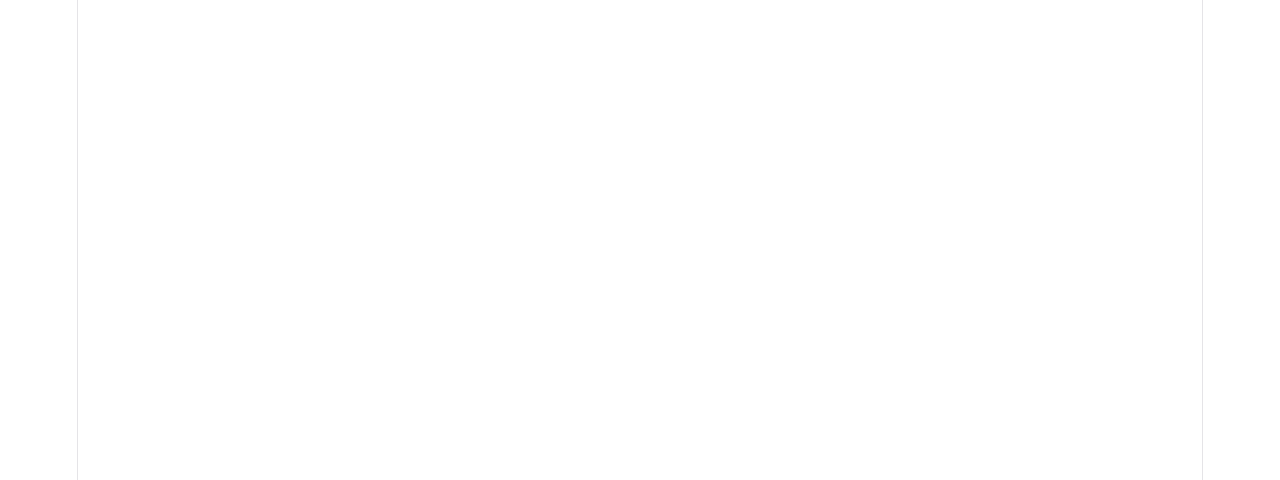
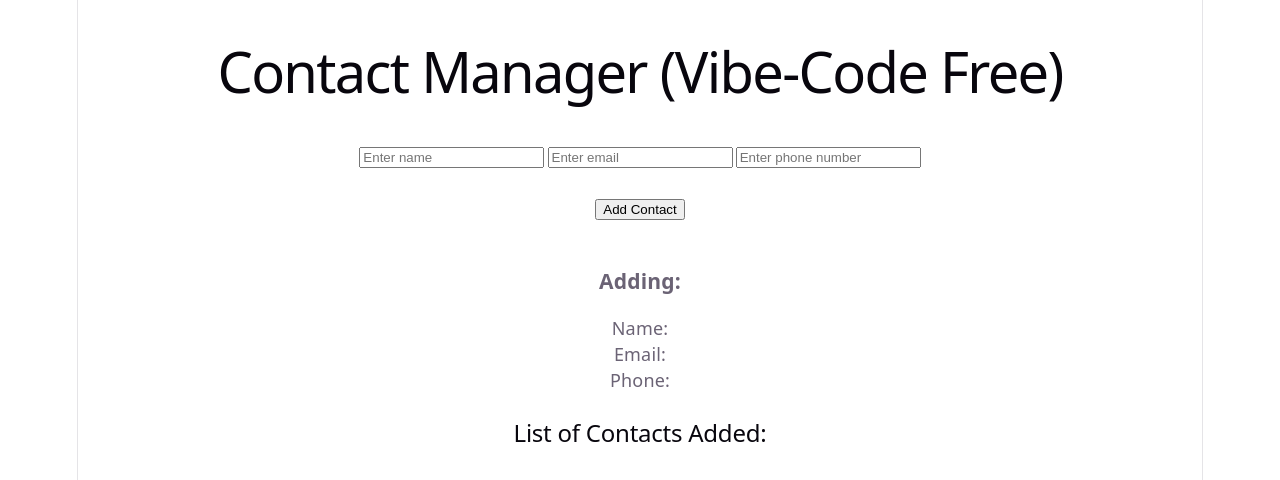
Before and after one commit to KingKunta22/JSDevJourneyV2, a React (Vite) app in the folder Day-45ish/: page / in a window 1280 px wide. Shown: the top 480 px of the page. Built offline with nearby package versions, Linux system fonts and the light colour scheme.

Commit message:
Day 53: Add Done

```diff
--- a/Day-45ish/src/Days/MultifieldForms.jsx
+++ b/Day-45ish/src/Days/MultifieldForms.jsx
@@ -1,8 +1,69 @@
 // I am not copying your template babyyyyyy, im doing everything raw
+import { useState } from "react";
 
 export default function MultifieldForms() {
-    return(
-        <>
-        </>
-    )
+  const [contact, setContact] = useState({ name: "", email: "", phone: "" });
+  // So that's the input field state, I should be adding a state to save all contacts added
+  const [savedContacts, setSavedContacts] = useState([]);
+  const [editingIndex, setEditingIndex] = useState(null);
+
+  function handleAddContact() {
+    setSavedContacts([...savedContacts, contact]);
+    setContact("");
+  }
+
+  return (
+    <>
+      <br />
+      <h1>Contact Manager (Vibe-Code Free)</h1>
+      <br />
+      <div>
+        <div>
+          <input
+            type="text"
+            placeholder="Enter name"
+            required
+            value={contact.name}
+            onChange={(e) => setContact({ ...contact, name: e.target.value })}
+          />
+          &thinsp;
+          <input
+            type="email"
+            placeholder="Enter email"
+            required
+            value={contact.email}
+            onChange={(e) => setContact({ ...contact, email: e.target.value })}
+          />
+          &thinsp;
+          <input
+            type="number"
+            placeholder="Enter phone number"
+            required
+            value={contact.phone}
+            onChange={(e) => setContact({ ...contact, phone: e.target.value })}
+          />
+        </div>
+        <br />
+        <button onClick={handleAddContact}>Add Contact</button>
+      </div>
+      <br />
+      <h3>Adding: </h3>
+      <p>Name: {contact.name}</p>
+      <p>Email: {contact.email}</p>
+      <p>Phone: {contact.phone}</p>
+      <br />
+      <div>
+        <h2>List of Contacts Added: </h2>
+        <ul>
+          {savedContacts.map((c, i) => (
+            <li key={i}>
+              <span><strong>Name:</strong> {c.name}</span>&thinsp;&thinsp;
+              <span><strong>Email:</strong> {c.email}</span>&thinsp;&thinsp;
+              <span><strong>Phone Number:</strong> {c.phone}</span>&thinsp;&thinsp;
+            </li>
+          ))}
+        </ul>
+      </div>
+    </>
+  );
 }
```
